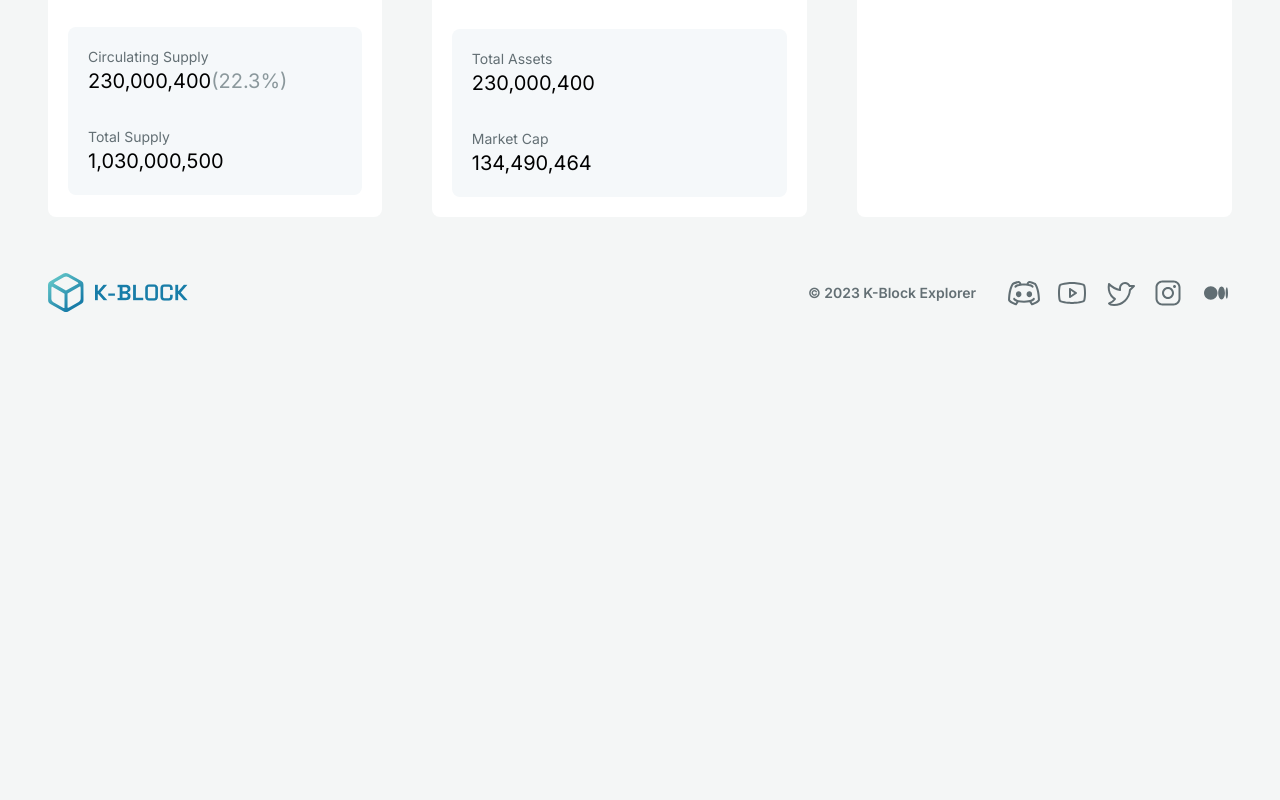
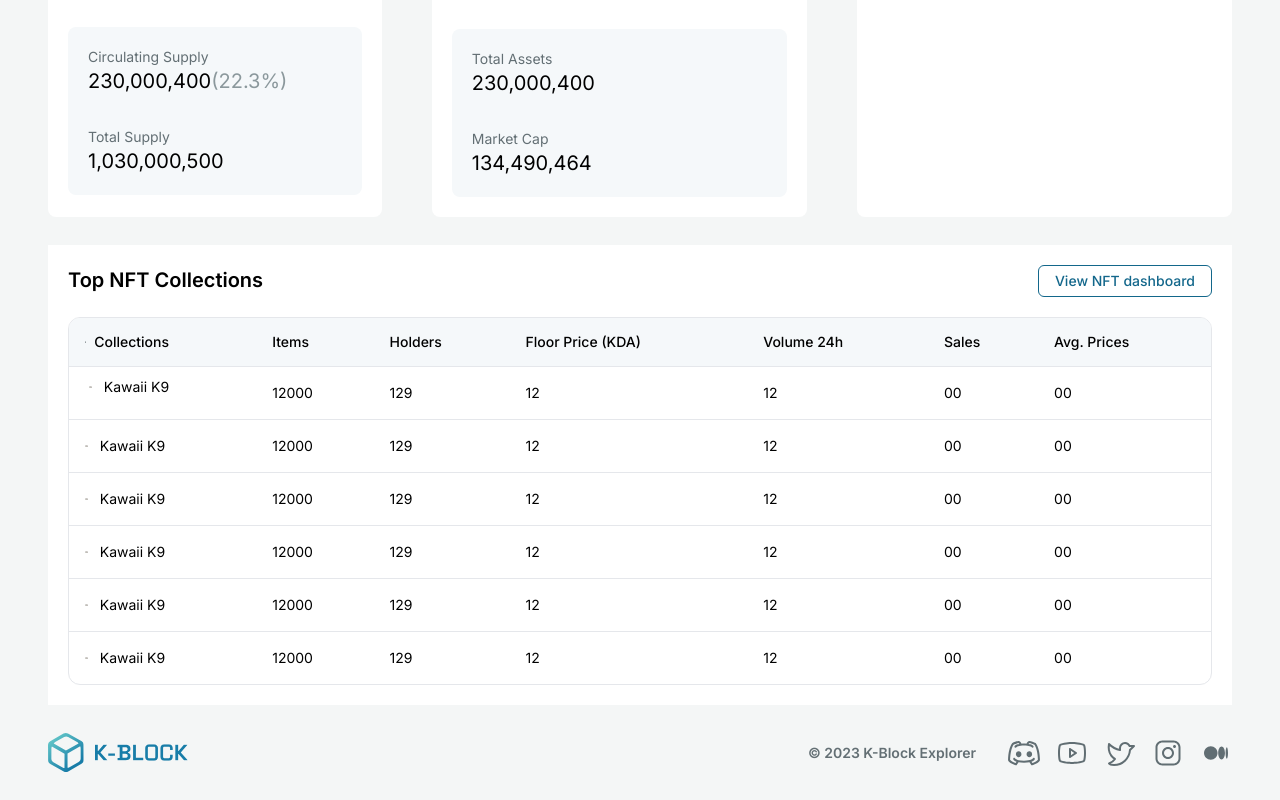
Before and after one commit to techfleetworks/k-block-app, a Next.js app: page / in a window 1280 px wide. Shown: the part 531-1331 px from the top of the page. Before the commit the page ends 871 px from the top, so only its background shows below. Built offline with nearby package versions, Linux system fonts and the light colour scheme.

Commit message:
🦄 add NFT collections table

```diff
--- a/src/components/common/index.js
+++ b/src/components/common/index.js
@@ -1,3 +1,5 @@
+import NftCollections from './nft-collections';
+
 export { default as Button } from './button';
 export { default as Navbar } from './navbar';
 export { default as Searchbar } from './search-bar';
@@ -6,3 +8,4 @@ export { default as Footer } from './footer';
 export { default as CurrentPrice } from './current-price';
 export { default as TotalTransactions } from './total-transactions';
 export { default as TransactionHistory } from './transaction-history';
+export { default as NftCollections } from './nft-collections';
--- /dev/null
+++ b/src/components/common/nft-collections/index.jsx
@@ -0,0 +1,163 @@
+import React from "react";
+import {
+  Table,
+  TableBody,
+  TableCell,
+  TableHead,
+  TableHeader,
+  TableRow,
+} from "@/components/ui/table";
+import Image from "next/image";
+import QuestionMark from "@/assets/question-mark.svg";
+import Nft from "@/assets/nft.svg";
+
+const NftCollections = () => {
+  return (
+    // Table Heading and Button
+    <div className="bg-neutral-n-0 mx-12 px-5 py-5 border-solid shadow-[4px_4px_10px_0px_var(--neutral-n-300)]rounded-xl">
+      <div className="flex justify-between pb-5">
+        <h2 className="text-xl font-semibold leading-normal">
+          Top NFT Collections
+        </h2>
+        <a
+          className="text-[color:var(--primary-b-500)] border border-[color:var(--primary-b-500)] text-sm font-medium leading-none px-4 py-2 rounded-md border-solid;"
+          href="#"
+        >
+          View NFT dashboard
+        </a>
+      </div>
+
+      {/* NFT Collections Table - Hardcoded each NFT to match design, but will dynamically fetch when connected with API */}
+      <div className="rounded-xl border overflow-hidden">
+        <Table className="border-[color:var(--neutral-table-border)]">
+          <TableHeader>
+            <TableRow className="bg-neutral-n-100 hover:bg-[color:var(--neutral-n-100)] py-3.5">
+              <TableHead className="flex items-center gap-2">
+                <Image
+                  src={QuestionMark}
+                  width="1.25rem"
+                  height="1.25rem"
+                  alt="question mark"
+                  TooltipContent="Lorem Ipsum"
+                />
+                Collections
+              </TableHead>
+              <TableHead>Items</TableHead>
+              <TableHead>Holders</TableHead>
+              <TableHead>Floor Price (KDA)</TableHead>
+              <TableHead>Volume 24h</TableHead>
+              <TableHead>Sales</TableHead>
+              <TableHead>Avg. Prices</TableHead>
+            </TableRow>
+          </TableHeader>
+          <TableBody>
+            <TableRow>
+              <TableCell className="flex items-center gap-3 pl-5 pr-0 py-2.5">
+                <Image
+                  src={Nft}
+                  width="2.75rem"
+                  height="2.75rem"
+                  alt="NFT placeholder image"
+                />
+                Kawaii K9
+              </TableCell>
+              <TableCell>12000</TableCell>
+              <TableCell>129</TableCell>
+              <TableCell>12</TableCell>
+              <TableCell>12</TableCell>
+              <TableCell>00</TableCell>
+              <TableCell>00</TableCell>
+            </TableRow>
+            <TableRow>
+              <TableCell className="flex items-center gap-3">
+                <Image
+                  src={Nft}
+                  width="2.75rem"
+                  height="2.75rem"
+                  alt="NFT placeholder image"
+                />
+                Kawaii K9
+              </TableCell>
+              <TableCell>12000</TableCell>
+              <TableCell>129</TableCell>
+              <TableCell>12</TableCell>
+              <TableCell>12</TableCell>
+              <TableCell>00</TableCell>
+              <TableCell>00</TableCell>
+            </TableRow>
+            <TableRow>
+              <TableCell className="flex items-center gap-3">
+                <Image
+                  src={Nft}
+                  width="2.75rem"
+                  height="2.75rem"
+                  alt="NFT placeholder image"
+                />
+                Kawaii K9
+              </TableCell>
+              <TableCell>12000</TableCell>
+              <TableCell>129</TableCell>
+              <TableCell>12</TableCell>
+              <TableCell>12</TableCell>
+              <TableCell>00</TableCell>
+              <TableCell>00</TableCell>
+            </TableRow>
+            <TableRow>
+              <TableCell className="flex items-center gap-3">
+                <Image
+                  src={Nft}
+                  width="2.75rem"
+                  height="2.75rem"
+                  alt="NFT placeholder image"
+                />
+                Kawaii K9
+              </TableCell>
+              <TableCell>12000</TableCell>
+              <TableCell>129</TableCell>
+              <TableCell>12</TableCell>
+              <TableCell>12</TableCell>
+              <TableCell>00</TableCell>
+              <TableCell>00</TableCell>
+            </TableRow>
+            <TableRow>
+              <TableCell className="flex items-center gap-3">
+                <Image
+                  src={Nft}
+                  width="2.75rem"
+                  height="2.75rem"
+                  alt="NFT placeholder image"
+                />
+                Kawaii K9
+              </TableCell>
+              <TableCell>12000</TableCell>
+              <TableCell>129</TableCell>
+              <TableCell>12</TableCell>
+              <TableCell>12</TableCell>
+              <TableCell>00</TableCell>
+              <TableCell>00</TableCell>
+            </TableRow>
+            <TableRow>
+              <TableCell className="flex items-center gap-3">
+                <Image
+                  src={Nft}
+                  width="2.75rem"
+                  height="2.75rem"
+                  alt="NFT placeholder image"
+                />
+                Kawaii K9
+              </TableCell>
+              <TableCell>12000</TableCell>
+              <TableCell>129</TableCell>
+              <TableCell>12</TableCell>
+              <TableCell>12</TableCell>
+              <TableCell>00</TableCell>
+              <TableCell>00</TableCell>
+            </TableRow>
+          </TableBody>
+        </Table>
+      </div>
+    </div>
+  );
+};
+
+export default NftCollections;
--- /dev/null
+++ b/src/components/ui/table.jsx
@@ -0,0 +1,83 @@
+import * as React from "react"
+
+import { cn } from "src/utils/"
+
+const Table = React.forwardRef(({ className, ...props }, ref) => (
+  <div className="w-full overflow-auto">
+    <table
+      ref={ref}
+      className={cn("w-full caption-bottom text-sm", className)}
+      {...props} />
+  </div>
+))
+Table.displayName = "Table"
+
+const TableHeader = React.forwardRef(({ className, ...props }, ref) => (
+  <thead ref={ref} className={cn("[&_tr]:border-b", className)} {...props} />
+))
+TableHeader.displayName = "TableHeader"
+
+const TableBody = React.forwardRef(({ className, ...props }, ref) => (
+  <tbody
+    ref={ref}
+    className={cn("[&_tr:last-child]:border-0", className)}
+    {...props} />
+))
+TableBody.displayName = "TableBody"
+
+const TableFooter = React.forwardRef(({ className, ...props }, ref) => (
+  <tfoot
+    ref={ref}
+    className={cn("bg-primary font-medium text-primary-foreground", className)}
+    {...props} />
+))
+TableFooter.displayName = "TableFooter"
+
+const TableRow = React.forwardRef(({ className, ...props }, ref) => (
+  <tr
+    ref={ref}
+    className={cn(
+      "border-b transition-colors hover:bg-muted/50 data-[state=selected]:bg-muted",
+      className
+    )}
+    {...props} />
+))
+TableRow.displayName = "TableRow"
+
+const TableHead = React.forwardRef(({ className, ...props }, ref) => (
+  <th
+    ref={ref}
+    className={cn(
+      "h-12 px-4 text-left align-middle font-medium text-muted-foreground [&:has([role=checkbox])]:pr-0",
+      className
+    )}
+    {...props} />
+))
+TableHead.displayName = "TableHead"
+
+const TableCell = React.forwardRef(({ className, ...props }, ref) => (
+  <td
+    ref={ref}
+    className={cn("p-4 align-middle [&:has([role=checkbox])]:pr-0", className)}
+    {...props} />
+))
+TableCell.displayName = "TableCell"
+
+const TableCaption = React.forwardRef(({ className, ...props }, ref) => (
+  <caption
+    ref={ref}
+    className={cn("mt-4 text-sm text-muted-foreground", className)}
+    {...props} />
+))
+TableCaption.displayName = "TableCaption"
+
+export {
+  Table,
+  TableHeader,
+  TableBody,
+  TableFooter,
+  TableHead,
+  TableRow,
+  TableCell,
+  TableCaption,
+}
--- a/src/pages/index.js
+++ b/src/pages/index.js
@@ -6,6 +6,13 @@ import {
   CurrentPrice,
   TotalTransactions,
   TransactionHistory,
+  Table,
+  TableBody,
+  TableCell,
+  TableHead,
+  TableHeader,
+  TableRow,
+  NftCollections,
 } from '@/components/common';
 
 export default function Home() {
@@ -19,6 +26,7 @@ export default function Home() {
         <TotalTransactions />
         <TransactionHistory />
       </div>
+      <NftCollections />
       <Footer />
     </main>
   );
--- a/src/styles/globals.css
+++ b/src/styles/globals.css
@@ -22,6 +22,7 @@
 
     --semantic-b-300: hsla(205, 100%, 40%, 1);
     --semantic-b-100: hsla(198, 56%, 92%, 1);
+
     --semantic-y-500: hsla(40, 100%, 50%, 1);
     --semantic-y-100: hsla(46, 100%, 93%, 1);
 
@@ -36,6 +37,9 @@
     --neutral-n-100: hsla(204, 33%, 97%, 1);
     --neutral-n-50: hsl(180, 11%, 96%, 1);
     --neutral-n-0: hsla(0, 0%, 100%, 1);
+
+    /* Neutral Table Border Color */
+    --neutral-table-border: hsla(200, 17%, 90%, 1);
   }
 }
 
--- a/tailwind.config.js
+++ b/tailwind.config.js
@@ -45,6 +45,9 @@ module.exports = {
         'neutral-n-50': 'var(--neutral-n-50)',
         'neutral-n-0': 'var(--neutral-n-0)',
 
+        // Neutral Table Border Color
+        "neutral-table-border": "var(--neutral-table-border)",
+
         destructive: {
           DEFAULT: 'hsl(var(--destructive))',
           foreground: 'hsl(var(--destructive-foreground))',
@@ -67,9 +70,13 @@ module.exports = {
         },
       },
       borderRadius: {
-        lg: 'var(--radius)',
-        md: 'calc(var(--radius) - 2px)',
-        sm: 'calc(var(--radius) - 4px)',
+        DEFAULT: "0.25rem",
+        none: "0",
+        sm: "0.125rem",
+        rounded: "0.25rem",
+        md: "0.375rem",
+        lg: "0.5rem",
+        xl: "0.75rem",
       },
       keyframes: {
         'accordion-down': {
```
Also changed, not shown: src/assets/nft.svg (added).
